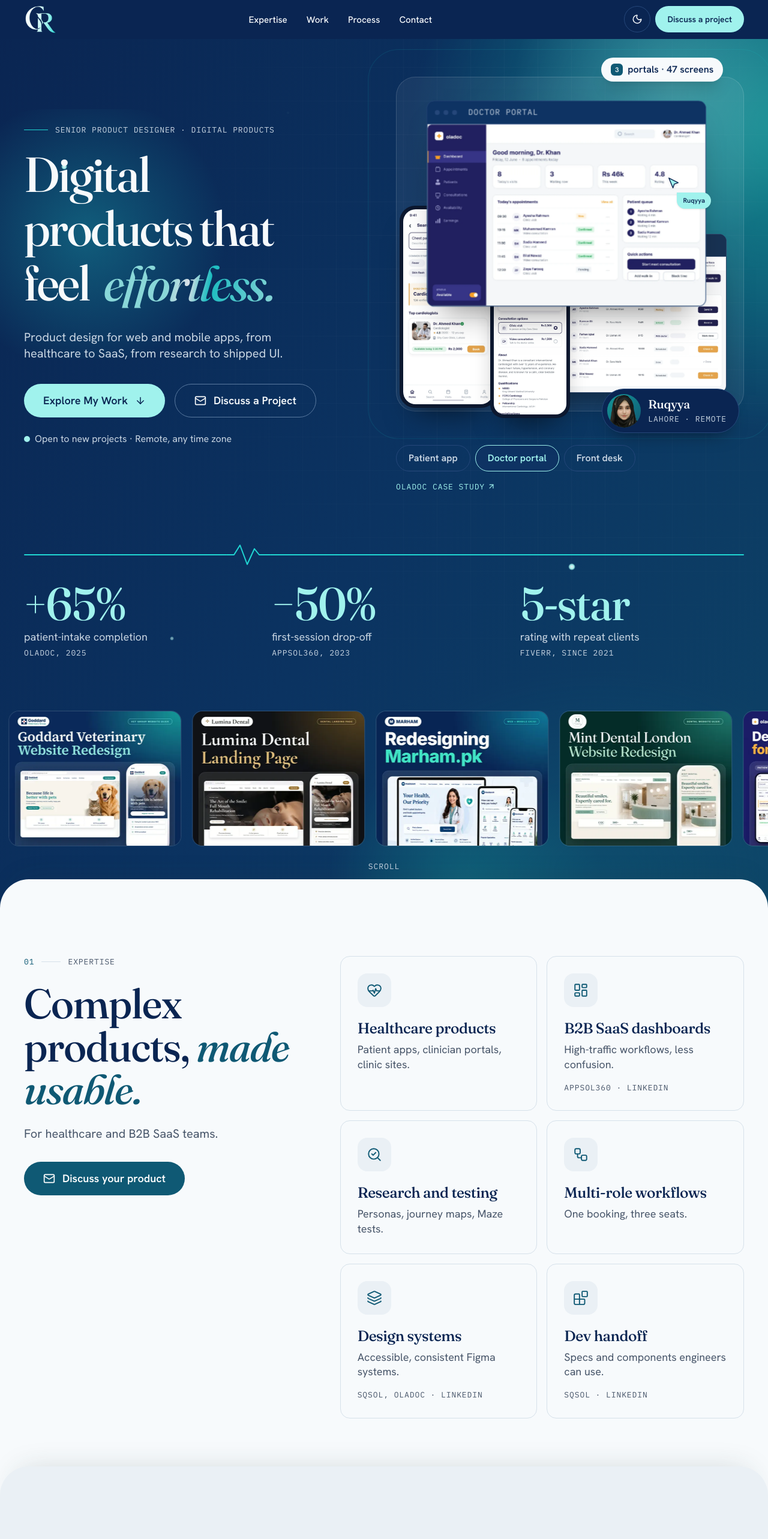
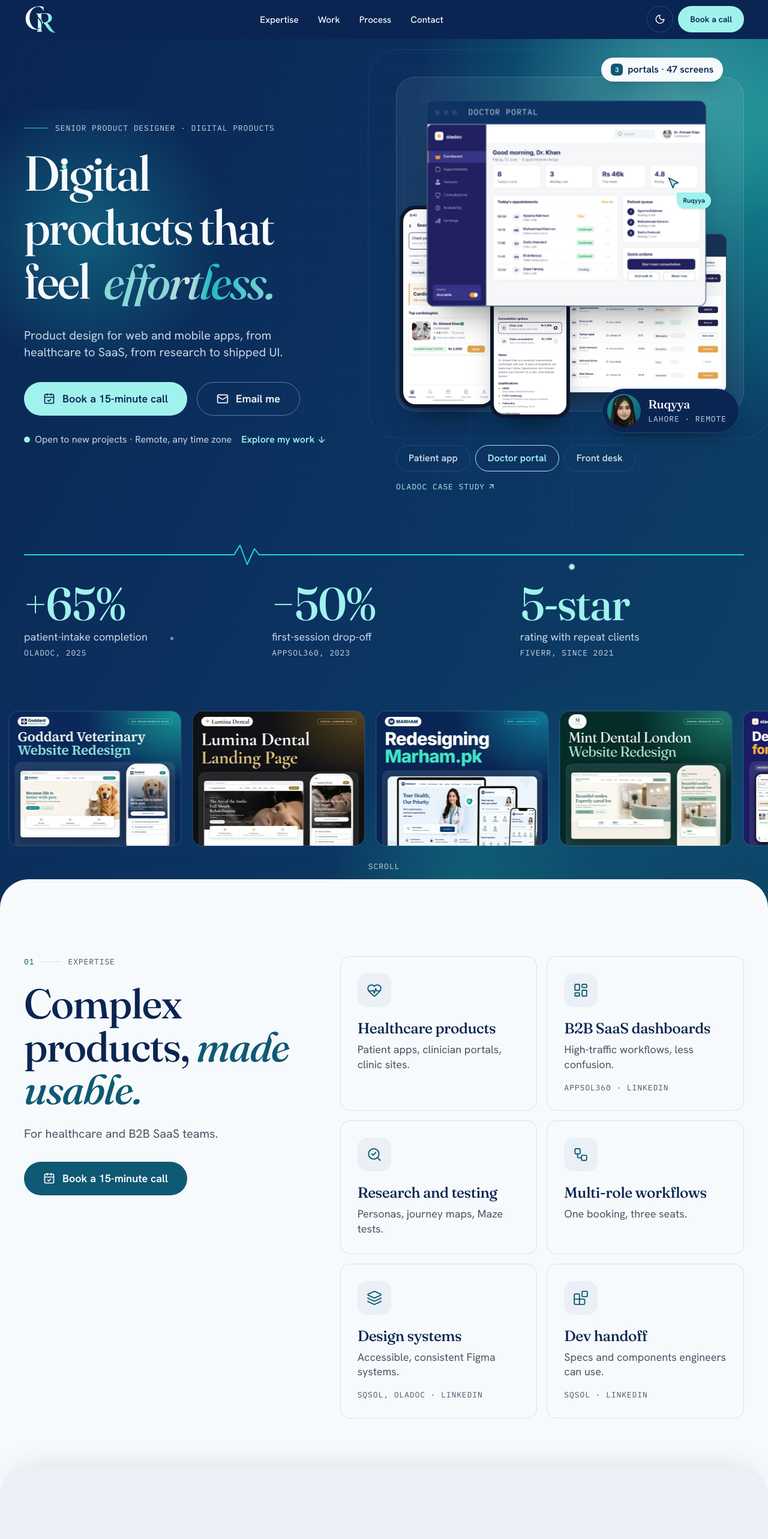
Before and after one commit to Ruqyya/my_portfolio, a React (Vite) app: page / in a window 1280 px wide. Shown: the top 2566 px of the page at 60% size. Built offline with nearby package versions, Linux system fonts and the light colour scheme.

Commit message:
Main CTA is Book a 15-minute call (Calendly) everywhere; email is the secondary

```diff
--- a/src/components/layout/Nav.tsx
+++ b/src/components/layout/Nav.tsx
@@ -3,7 +3,7 @@
 import { Link, useLocation } from "react-router-dom";
 import { Menu, Moon, Sun, X } from "lucide-react";
 import { useTheme } from "../../context/ThemeContext";
-import { MAIL_HREF } from "../../data/contact";
+import { BOOK_HREF, bookProps } from "../../data/contact";
 
 const links = [
   { to: "/#expertise", label: "Expertise" },
@@ -57,10 +57,11 @@
             {theme === "dark" ? <Sun size={18} /> : <Moon size={18} />}
           </button>
           <a
-            href={MAIL_HREF}
+            href={BOOK_HREF}
+            {...bookProps}
             className="hidden h-11 items-center rounded-full bg-forest px-5 text-sm font-semibold text-on-forest transition-transform hover:-translate-y-0.5 md:inline-flex"
           >
-            Discuss a project
+            Book a call
           </a>
           <button
             type="button"
@@ -86,8 +87,8 @@
               </li>
             ))}
           </ul>
-          <a href={MAIL_HREF} className="mt-6 inline-flex h-12 items-center rounded-full bg-forest px-6 font-semibold text-on-forest">
-            Email me
+          <a href={BOOK_HREF} {...bookProps} className="mt-6 inline-flex h-12 items-center rounded-full bg-forest px-6 font-semibold text-on-forest">
+            Book a 15-minute call
           </a>
         </div>
       )}
--- a/src/components/layout/StickyCta.tsx
+++ b/src/components/layout/StickyCta.tsx
@@ -1,7 +1,7 @@
 import { useEffect, useState } from "react";
 import { useLocation } from "react-router-dom";
-import { Mail } from "lucide-react";
-import { MAIL_HREF } from "../../data/contact";
+import { CalendarCheck } from "lucide-react";
+import { BOOK_HREF, bookProps } from "../../data/contact";
 
 // Appears once the visitor has scrolled past the hero and stays out of the way of the contact section.
 export default function StickyCta() {
@@ -36,14 +36,15 @@
 
   return (
     <a
-      href={MAIL_HREF}
+      href={BOOK_HREF}
+      {...bookProps}
       aria-hidden={!show}
       tabIndex={show ? 0 : -1}
       className={`fixed bottom-4 left-4 right-4 z-40 inline-flex h-14 items-center justify-center gap-3 rounded-full bg-[var(--accent)] px-7 font-semibold text-[var(--on-accent)] shadow-xl shadow-[#243c39]/20 transition-all duration-500 sm:left-auto sm:right-6 sm:w-auto ${
         show ? "translate-y-0 opacity-100" : "pointer-events-none translate-y-6 opacity-0"
       }`}
     >
-      <Mail size={18} aria-hidden /> Email me about your project
+      <CalendarCheck size={18} aria-hidden /> Book a 15-minute call
     </a>
   );
 }
--- a/src/components/sections/Expertise.tsx
+++ b/src/components/sections/Expertise.tsx
@@ -1,8 +1,8 @@
 import { Link } from "react-router-dom";
-import { ArrowUpRight, Blocks, HeartPulse, LayoutDashboard, Layers, Mail, SearchCheck, Workflow } from "lucide-react";
+import { ArrowUpRight, Blocks, CalendarCheck, HeartPulse, LayoutDashboard, Layers, SearchCheck, Workflow } from "lucide-react";
 import Eyebrow from "../ui/Eyebrow";
 import Reveal from "../ui/Reveal";
-import { MAIL_HREF } from "../../data/contact";
+import { BOOK_HREF, bookProps } from "../../data/contact";
 
 // Six capabilities, each one line, each tied to evidence: a project on this site or a role on LinkedIn.
 const areas = [
@@ -26,10 +26,11 @@
             </h2>
             <p className="mt-6 max-w-sm text-xl leading-snug text-ink-2">For healthcare and B2B SaaS teams.</p>
             <a
-              href={MAIL_HREF}
+              href={BOOK_HREF}
+              {...bookProps}
               className="mt-8 inline-flex h-14 items-center gap-3 rounded-full bg-forest px-8 text-lg font-semibold text-on-forest transition-colors hover:bg-[var(--forest-hover)]"
             >
-              <Mail size={20} aria-hidden /> Discuss your product
+              <CalendarCheck size={20} aria-hidden /> Book a 15-minute call
             </a>
           </Reveal>
 
--- a/src/components/sections/Hero.tsx
+++ b/src/components/sections/Hero.tsx
@@ -1,7 +1,7 @@
 import { useEffect, useRef, useState } from "react";
 import { Link } from "react-router-dom";
-import { ArrowDown, ArrowUpRight, Mail } from "lucide-react";
-import { MAIL_HREF, proof } from "../../data/contact";
+import { ArrowDown, ArrowUpRight, CalendarCheck, Mail } from "lucide-react";
+import { BOOK_HREF, MAIL_HREF, bookProps, proof } from "../../data/contact";
 import { projects } from "../../data/projects";
 import portrait from "../../assets/ruqqya_img.png";
 
@@ -175,13 +175,13 @@
 
           <div className="rise mt-9 flex flex-wrap items-center gap-4" style={{ animationDelay: "0.4s" }}>
             <a
-              href="#work"
+              href={BOOK_HREF}
+              {...bookProps}
               onPointerMove={lean}
               onPointerLeave={settle}
               className="magnetic group inline-flex h-14 items-center gap-3 rounded-full bg-forest px-8 text-lg font-semibold text-on-forest transition-colors hover:bg-[var(--forest-hover)]"
             >
-              Explore My Work
-              <ArrowDown size={18} className="transition-transform group-hover:translate-y-0.5" aria-hidden />
+              <CalendarCheck size={20} aria-hidden /> Book a 15-minute call
             </a>
             <a
               href={MAIL_HREF}
@@ -189,7 +189,7 @@
               onPointerLeave={settle}
               className="magnetic inline-flex h-14 items-center gap-3 rounded-full border border-[var(--line-strong)] px-8 text-lg font-semibold transition-colors hover:border-forest hover:text-forest"
             >
-              <Mail size={20} aria-hidden /> Discuss a Project
+              <Mail size={20} aria-hidden /> Email me
             </a>
           </div>
           <p className="rise mt-6 inline-flex items-center gap-2 text-base text-ink-2" style={{ animationDelay: "0.5s" }}>
@@ -198,6 +198,9 @@
               <span className="relative inline-flex h-2.5 w-2.5 rounded-full bg-[var(--accent)]" aria-hidden />
             </span>
             Open to new projects · Remote, any time zone
+            <a href="#work" className="link-draw ml-2 inline-flex items-center gap-1 py-1 font-semibold text-forest">
+              Explore my work <ArrowDown size={16} aria-hidden />
+            </a>
           </p>
         </div>
 
--- a/src/components/sections/Work.tsx
+++ b/src/components/sections/Work.tsx
@@ -6,7 +6,7 @@
 import ProjectMedia, { hasVideo } from "../ui/ProjectMedia";
 import BeforeAfter from "../case/BeforeAfter";
 import { projects, getProject, type Project } from "../../data/projects";
-import { MAIL_HREF, proof } from "../../data/contact";
+import { BOOK_HREF, bookProps, proof } from "../../data/contact";
 import { extraProjects } from "../../data/behance-extra";
 
 const base = import.meta.env.BASE_URL;
@@ -347,10 +347,11 @@
                 </h3>
               </div>
               <a
-                href={MAIL_HREF}
+                href={BOOK_HREF}
+                {...bookProps}
                 className="inline-flex h-14 shrink-0 items-center justify-center gap-2 rounded-full bg-forest px-8 text-lg font-semibold text-on-forest transition-transform hover:-translate-y-0.5"
               >
-                Discuss a project <ArrowUpRight size={18} />
+                Book a 15-minute call <ArrowUpRight size={18} />
               </a>
             </div>
           </Reveal>
--- a/src/data/contact.ts
+++ b/src/data/contact.ts
@@ -22,6 +22,8 @@
   `mailto:${EMAIL}?subject=${encodeURIComponent("Book a 15-minute intro call")}` +
     `&body=${encodeURIComponent("Hi Ruqyya,\n\nI would like to book a short intro call.\n\nBest days and times (with my time zone):\n\nWhat I'm building:\n\n")}`;
 export const BOOK_EXTERNAL = Boolean(BOOKING_URL);
+// Spread onto a booking link so a real calendar opens in a new tab.
+export const bookProps = BOOK_EXTERNAL ? ({ target: "_blank", rel: "noreferrer" } as const) : {};
 
 // Results quoted from the owner's LinkedIn experience (linkedin.com/in/ghulamruqyya).
 export const proof = [
--- a/src/pages/ProjectDetail.tsx
+++ b/src/pages/ProjectDetail.tsx
@@ -5,9 +5,9 @@
 import OutcomesPanel from "../components/case/OutcomesPanel";
 import { useEffect, useMemo } from "react";
 import { useParams, Link, Navigate } from "react-router-dom";
-import { ArrowLeft, ArrowUpRight, Check, ExternalLink, Mail } from "lucide-react";
+import { ArrowLeft, ArrowUpRight, CalendarCheck, Check, ExternalLink, Mail } from "lucide-react";
 import { projects, getProject } from "../data/projects";
-import { MAIL_HREF, SHOW_PLACEHOLDER_RESULTS } from "../data/contact";
+import { BOOK_HREF, MAIL_HREF, SHOW_PLACEHOLDER_RESULTS, bookProps } from "../data/contact";
 import Reveal from "../components/ui/Reveal";
 import Eyebrow from "../components/ui/Eyebrow";
 import { Browser, Phone } from "../components/case/Frames";
@@ -92,8 +92,8 @@
             {s.summary && <p className="mt-8 max-w-2xl text-xl text-ink-2">{s.summary}</p>}
 
             <div className="mt-10 flex flex-wrap items-center gap-x-8 gap-y-4">
-              <a href={MAIL_HREF} className="inline-flex h-14 items-center gap-3 rounded-full bg-forest px-7 font-semibold text-on-forest transition-transform hover:-translate-y-0.5">
-                <Mail size={18} aria-hidden /> Discuss a similar project
+              <a href={BOOK_HREF} {...bookProps} className="inline-flex h-14 items-center gap-3 rounded-full bg-forest px-7 font-semibold text-on-forest transition-transform hover:-translate-y-0.5">
+                <CalendarCheck size={18} aria-hidden /> Book a 15-minute call
               </a>
               <a href={s.research ? "#research" : s.tasks || s.stills ? "#screens" : "#film"} className="link-draw py-2 text-lg font-semibold">
                 {s.research ? "Explore the design process ↓" : s.tasks || s.stills ? "See the final experience ↓" : "Watch the project summary ↓"}
@@ -659,9 +659,14 @@
                 Let's solve your <em className="text-forest">product challenge.</em>
               </h2>
             </div>
-            <a href={MAIL_HREF} className="inline-flex h-14 shrink-0 items-center justify-center gap-2 rounded-full bg-forest px-7 font-semibold text-on-forest transition-transform hover:-translate-y-0.5">
-              Discuss a project <ArrowUpRight size={18} />
-            </a>
+            <div className="flex shrink-0 flex-wrap items-center gap-x-6 gap-y-3">
+              <a href={BOOK_HREF} {...bookProps} className="inline-flex h-14 items-center justify-center gap-2 rounded-full bg-forest px-7 font-semibold text-on-forest transition-transform hover:-translate-y-0.5">
+                Book a 15-minute call <ArrowUpRight size={18} />
+              </a>
+              <a href={MAIL_HREF} className="link-draw inline-flex items-center gap-2 py-2 font-semibold">
+                <Mail size={18} aria-hidden /> Email me
+              </a>
+            </div>
           </div>
         </Reveal>
         {project.behanceUrl && (
```
